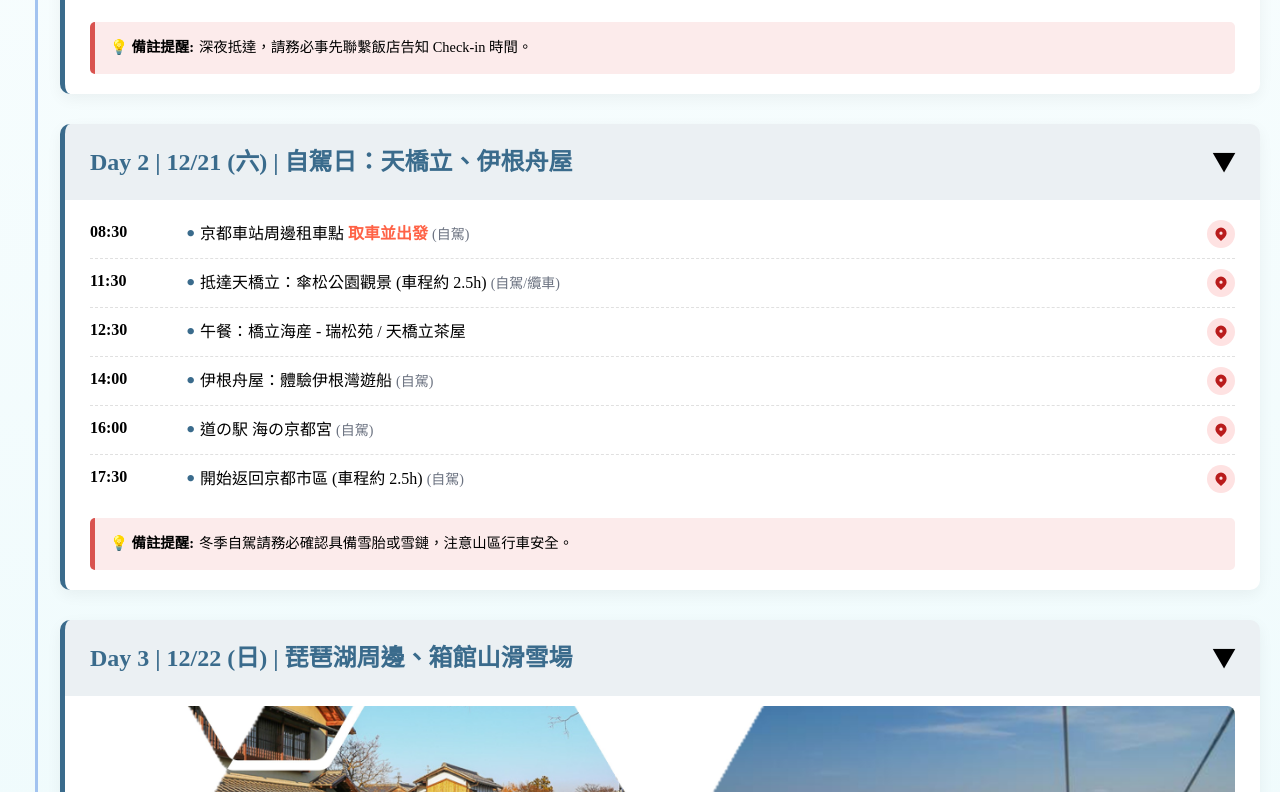
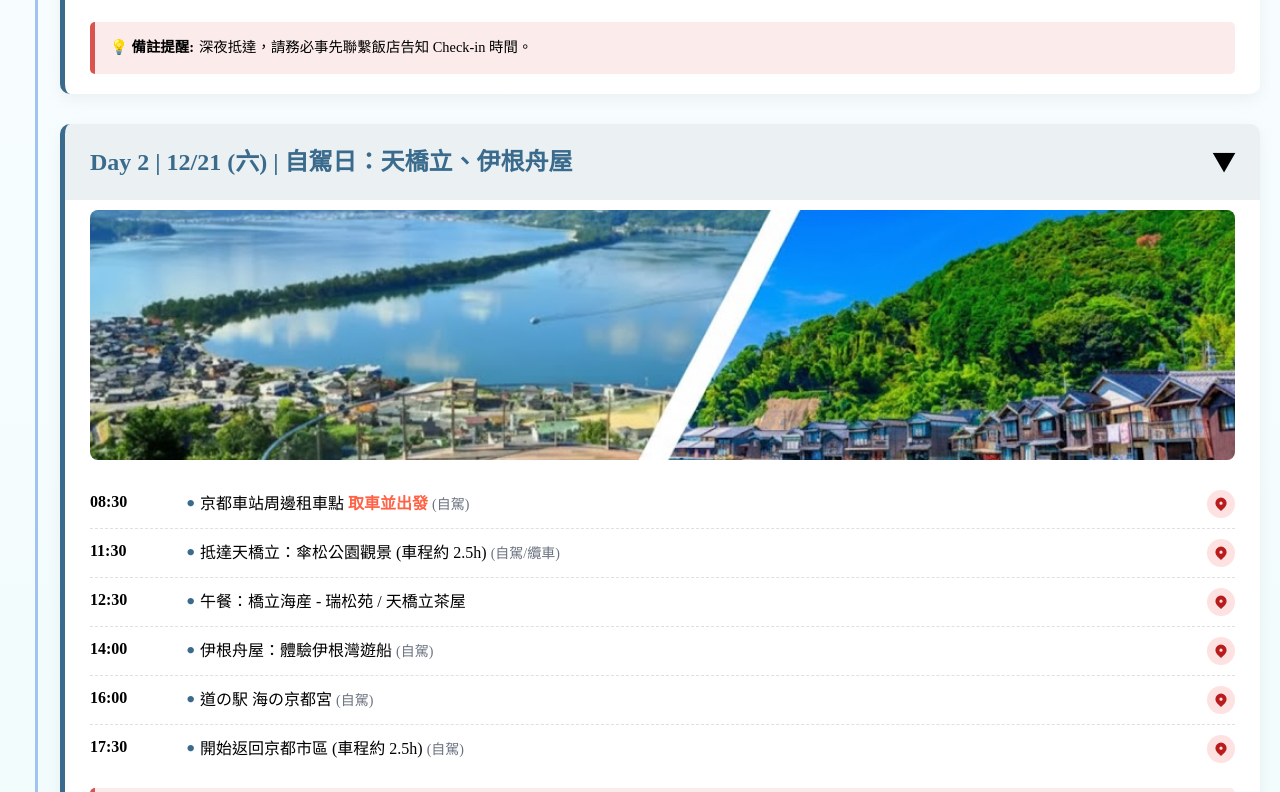
Before and after one commit to t5749850-glitch/TPE-to-KIX, a plain HTML site: page index.html in a window 1280 px wide. Shown: the part 1188-1980 px from the top of the page. Drawn offline with nearby package versions, Linux system fonts and the light colour scheme.

Commit message:
Update index.html

```diff
--- a/index.html
+++ b/index.html
@@ -387,7 +387,7 @@
                 title: '自駕日：天橋立、伊根舟屋',
                 city: 'kyoto2',
                 tags: ['自駕', '秘境'],
-                image: '', // 無圖片
+                image: 'https://t5749850-glitch.github.io/TPE-to-KIX/images/DAY2-1.jpg',
                 events: [
                     { time: '08:30', detail: '京都車站周邊租車點 <span class="highlight">取車並出發</span>', mapLocation: '車站租車 京都營業所', transport: '自駕' },
                     { time: '11:30', detail: '抵達天橋立：傘松公園觀景 (車程約 2.5h)', mapLocation: '天橋立 傘松公園', transport: '自駕/纜車' },
@@ -404,7 +404,7 @@
                 title: '琵琶湖周邊、箱館山滑雪場',
                 city: 'kyoto3',
                 tags: ['自駕', '歷史'],
-                image: 'https://t5749850-glitch.github.io/TPE-to-KIX/images/DAY3.jpg', // 圖片連結
+                image: 'https://t5749850-glitch.github.io/TPE-to-KIX/images/DAY3.jpg',
                 events: [
                     { time: '08:30', detail: '出發前往八幡堀 (車程約 1h 15m)', mapLocation: '近江八幡 八幡堀', transport: '自駕' },
                     { time: '10:00', detail: '八幡堀：近江八幡水鄉古城', mapLocation: '近江八幡 八幡堀', transport: '' },
@@ -421,7 +421,7 @@
                 title: '城市轉換：伏見稻荷與難波美食',
                 city: 'osaka1',
                 tags: ['交通日', '美食'],
-                image: '', // 無圖片
+                image: 'https://t5749850-glitch.github.io/TPE-to-KIX/images/DAY4.jpg',
                 events: [
                     { time: '09:00', detail: '伏見稻荷大社：千本鳥居', mapLocation: '伏見稻荷大社', transport: 'JR 奈良線' },
                     { time: '12:00', detail: '錦市場 / 午餐：在「京都的廚房」品嚐美食', mapLocation: '京都 錦市場', transport: 'JR or 私鐵' },
```
